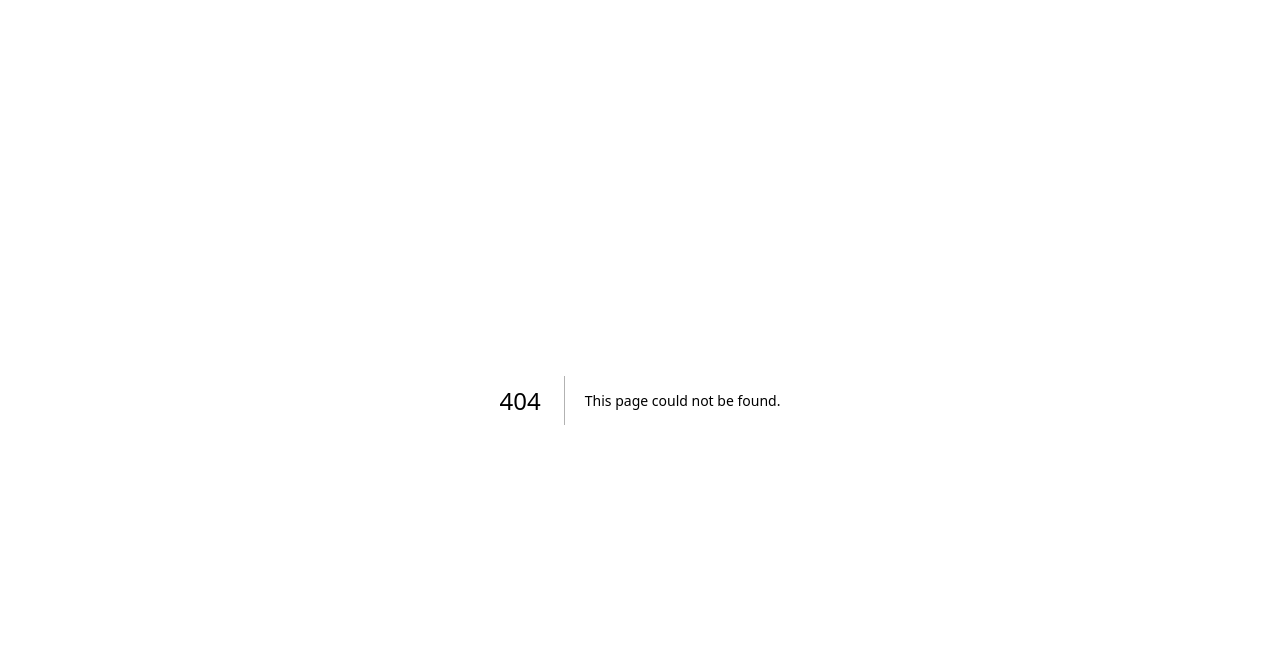
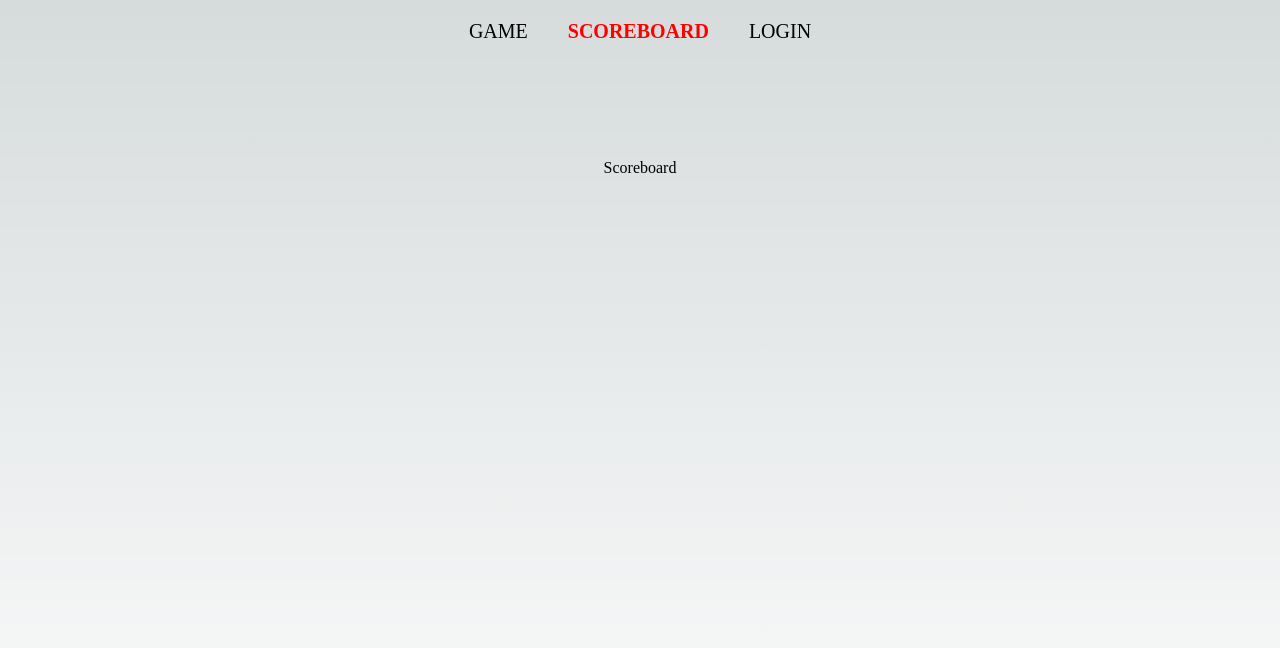
Before and after one commit to IvanMilivojevic/RPSLS-game, a Next.js app: page /scoreboard in a window 1280 px wide. Before the commit this address had no page. Shown: the top 648 px of the page. Built offline with nearby package versions, Linux system fonts and the light colour scheme.

Commit message:
Navbar component created and Scoreboard page

```diff
--- /dev/null
+++ b/components/Navbar/Navbar.module.css
@@ -0,0 +1,16 @@
+.navbar {
+  padding: 20px;
+  display: flex;
+  justify-content: center;
+  list-style-type: none;
+}
+
+.navbar li {
+  padding: 0 20px;
+  font-size: 20px;
+}
+
+.navbar li.active {
+  color: red;
+  font-weight: bold;
+}
--- /dev/null
+++ b/components/Navbar/index.tsx
@@ -0,0 +1,23 @@
+import Link from "next/link";
+import { useRouter } from "next/router";
+import styles from "./Navbar.module.css";
+
+const Navbar = () => {
+  const { pathname } = useRouter();
+
+  return (
+    <ul className={styles.navbar}>
+      <li className={pathname == "/" ? styles.active : ""}>
+        <Link href="/">GAME</Link>
+      </li>
+      <li className={pathname == "/scoreboard" ? styles.active : ""}>
+        <Link href="/scoreboard">SCOREBOARD</Link>
+      </li>
+      <li className={pathname == "/login" ? styles.active : ""}>
+        <Link href="/login">LOGIN</Link>
+      </li>
+    </ul>
+  );
+};
+
+export default Navbar;
--- a/pages/_app.tsx
+++ b/pages/_app.tsx
@@ -1,6 +1,14 @@
 import "@/styles/globals.css";
 import type { AppProps } from "next/app";
+import Navbar from "@/components/Navbar";
 
 export default function App({ Component, pageProps }: AppProps) {
-  return <Component {...pageProps} />;
+  return (
+    <>
+      <header>
+        <Navbar />
+      </header>
+      <Component {...pageProps} />
+    </>
+  );
 }
--- /dev/null
+++ b/pages/scoreboard.tsx
@@ -0,0 +1,7 @@
+import styles from "@/styles/Scoreboard.module.css";
+
+const Scoreboard = () => {
+  return <main className={`${styles.main}`}>Scoreboard</main>;
+};
+
+export default Scoreboard;
--- /dev/null
+++ b/styles/Scoreboard.module.css
@@ -0,0 +1,7 @@
+.main {
+  display: flex;
+  flex-direction: column;
+  align-items: center;
+  padding: 6rem;
+  min-height: 100vh;
+}
```
Also changed, not shown: pages/index.tsx (+4 -6 lines), styles/Home.module.css (+0 -24 lines).
